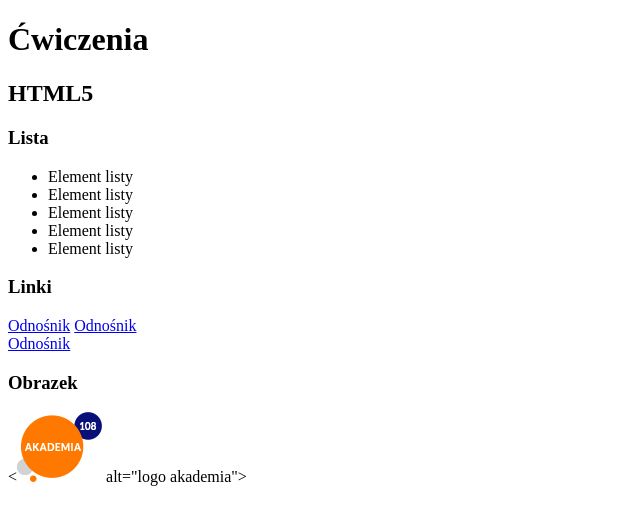
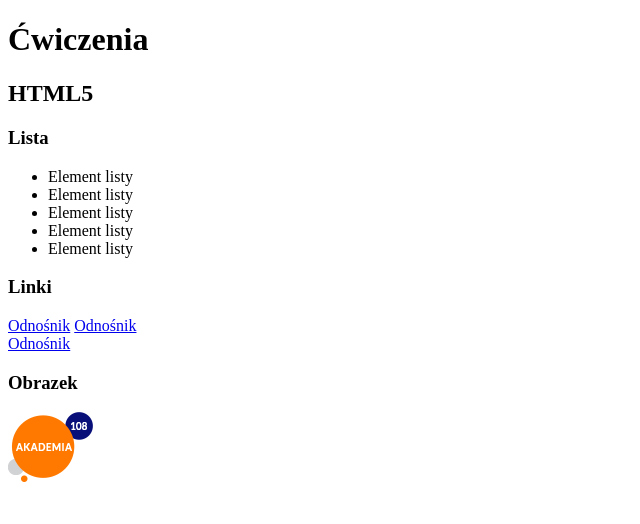
Before and after one commit to wochowskaj83/html-zadanie5, a plain HTML site: page index.html in a window 1280 px wide. Shown: the whole page, without its empty margins (0-640 px from the left). Drawn offline with Linux system fonts and the light colour scheme.

Commit message:
ostateczna wersja

```diff
--- a/index.html
+++ b/index.html
@@ -32,7 +32,7 @@
 
     <h3>Obrazek</h3>
 
-    <<img src="akademia108_logo_mob.png" alt="logo akademia"> alt="logo akademia">
+    <img src="akademia108_logo_mob.png" alt="logo akademia">
 </body>
 
 </html>
```
